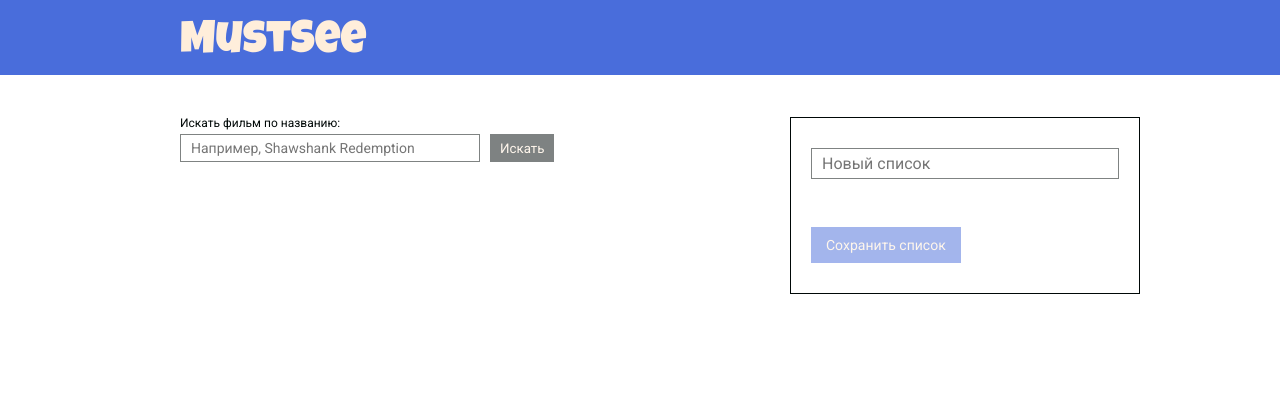
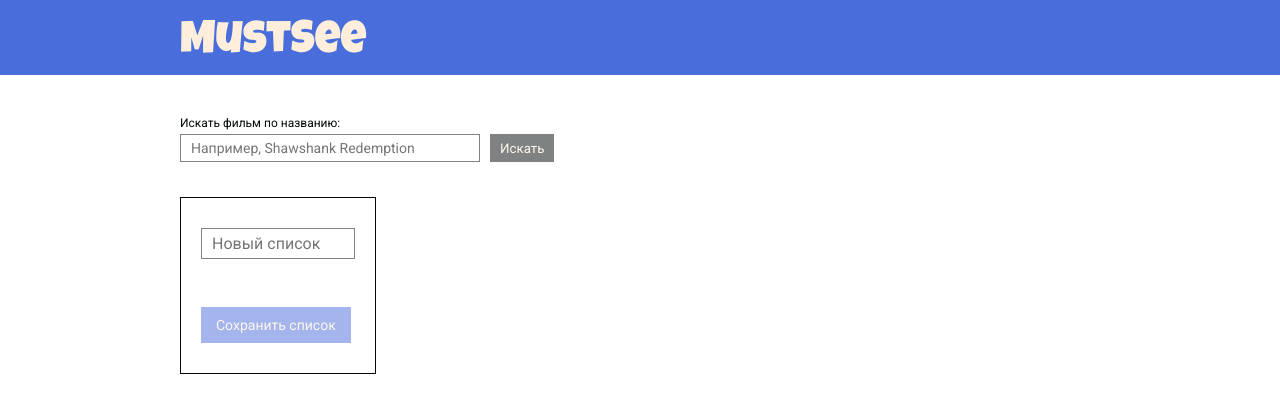
Before and after one commit to mragimov29/movieOrganizer, a React (Create React App) app: page / in a window 1280 px wide. Shown: the top 412 px of the page. Built offline with nearby package versions, Linux system fonts and the light colour scheme.

Commit message:
mainPage return chnges

```diff
--- a/src/pages/MainPage/MainPage.js
+++ b/src/pages/MainPage/MainPage.js
@@ -14,13 +14,15 @@ export default function MainPage() {
           <div className="main-page__search-box">
             <SearchBox />
           </div>
-          <div className="main-page__movies">
-            <Movies />
+          <div className="main-block">
+            <div className="main-page__favorites">
+              <Favorites />
+            </div>
+            <div className="main-page__movies">
+              <Movies />
+            </div>
           </div>
         </section>
-        <aside className="main-page__favorites">
-          <Favorites />
-        </aside>
       </main>
     </div>
   );
```
